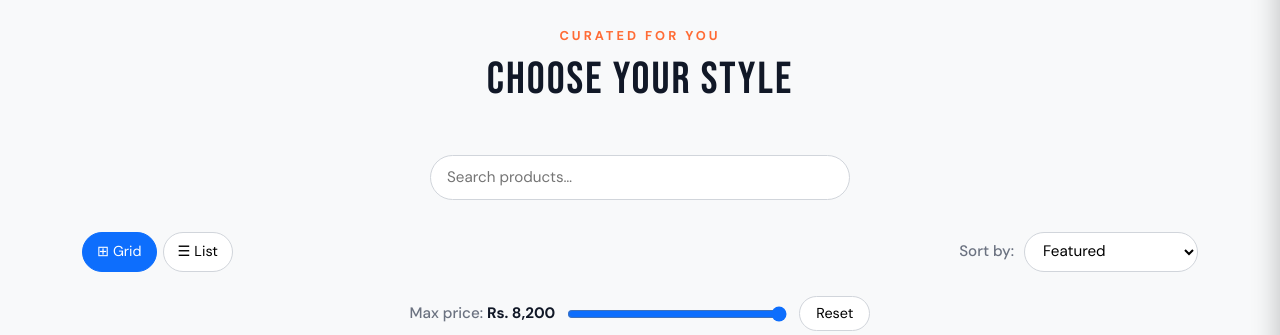
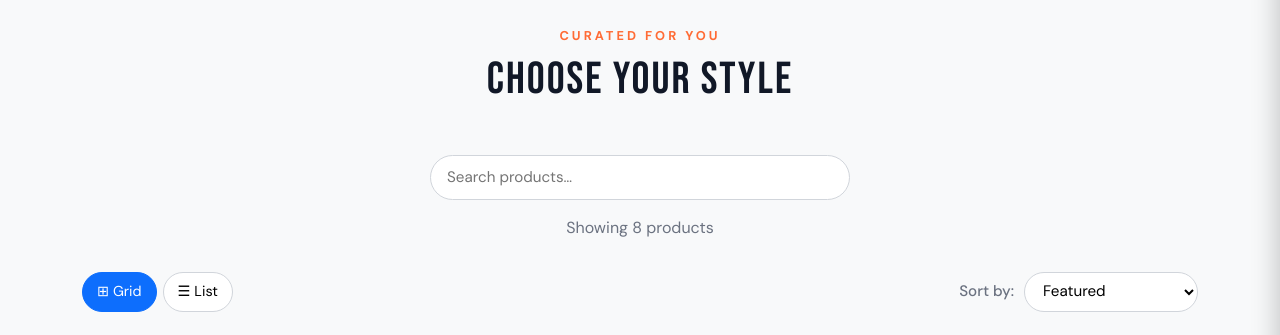
Before and after one commit to shayaneali/ecommerce-shoe-store, a plain HTML site: page prod.html in a window 1280 px wide. Shown: the part 416-751 px from the top of the page. Drawn offline with nearby package versions, Linux system fonts and the light colour scheme.

Commit message:
Add product count display

```diff
--- a/prod.html
+++ b/prod.html
@@ -170,6 +170,7 @@
 
   <div class="search-row">
     <input type="search" id="productSearch" placeholder="Search products…" aria-label="Search products" autocomplete="off" />
+    <p id="productCount" role="status" aria-live="polite">Showing 8 products</p>
     <p id="noResults" style="display:none;">No products match your filters.</p>
   </div>
 
@@ -441,6 +442,8 @@
   // with both filters.
   const searchInput = document.getElementById('productSearch');
   const noResults = document.getElementById('noResults');
+  const productCount = document.getElementById('productCount');
+  const totalProducts = document.querySelectorAll('.product-card').length;
   let maxPrice = 8200; // highest listed price, so all products show by default
   const priceInput = document.getElementById('maxPrice');
   const priceLabel = document.getElementById('maxPriceLabel');
@@ -456,6 +459,12 @@
       if (match) visible++;
     });
     if (noResults) noResults.style.display = visible === 0 ? 'block' : 'none';
+    // Product count: "Showing X products" (or "X of Y" while filtering),
+    // updated on every search, price or sort change.
+    if (productCount) productCount.textContent =
+      visible === totalProducts
+        ? `Showing ${totalProducts} products`
+        : `Showing ${visible} of ${totalProducts} products`;
   }
 
   // Live product search: filters product cards by name as you type.
@@ -480,6 +489,9 @@
       applyProductFilters();
     });
   }
+
+  // Initial pass so the product count is computed from the live grid on load.
+  applyProductFilters();
 
   // Wishlist toggle: heart button on each card, names persist in localStorage,
   // and the wishlist count shows in the navbar.
```
